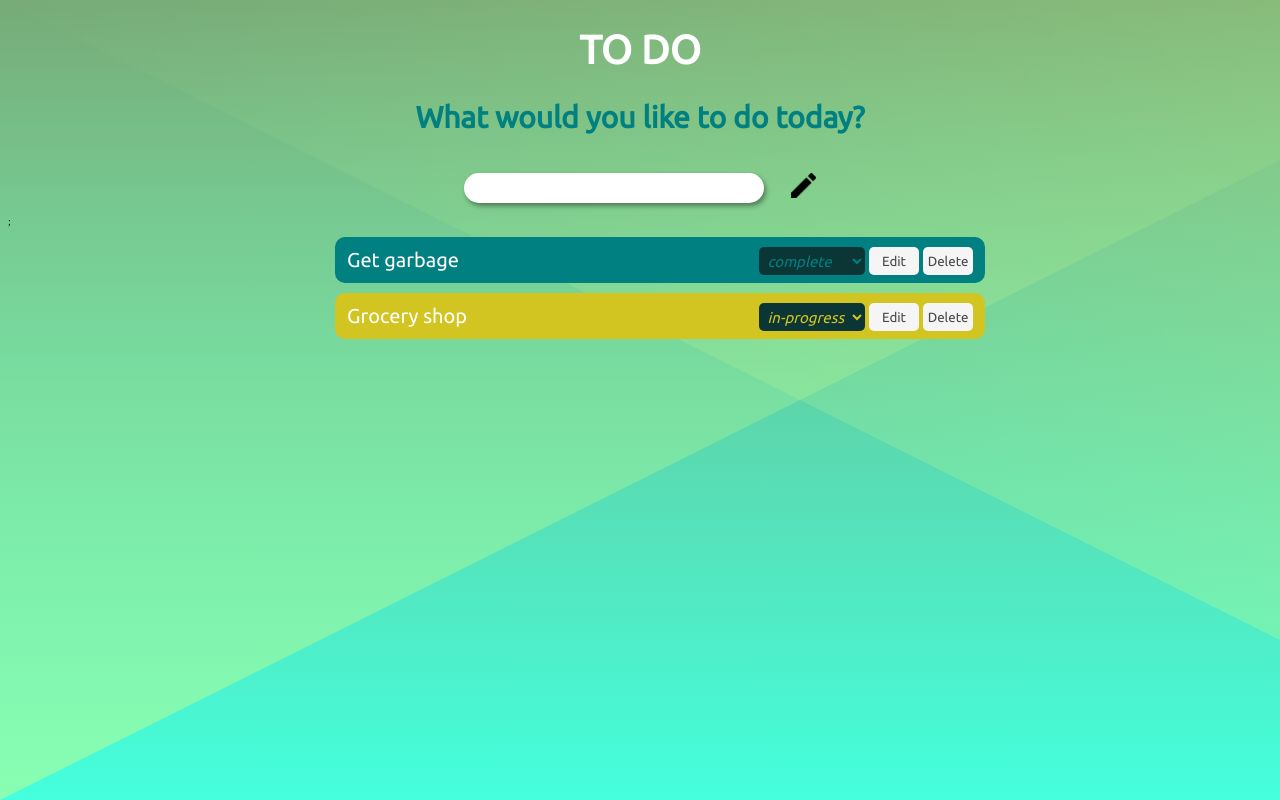
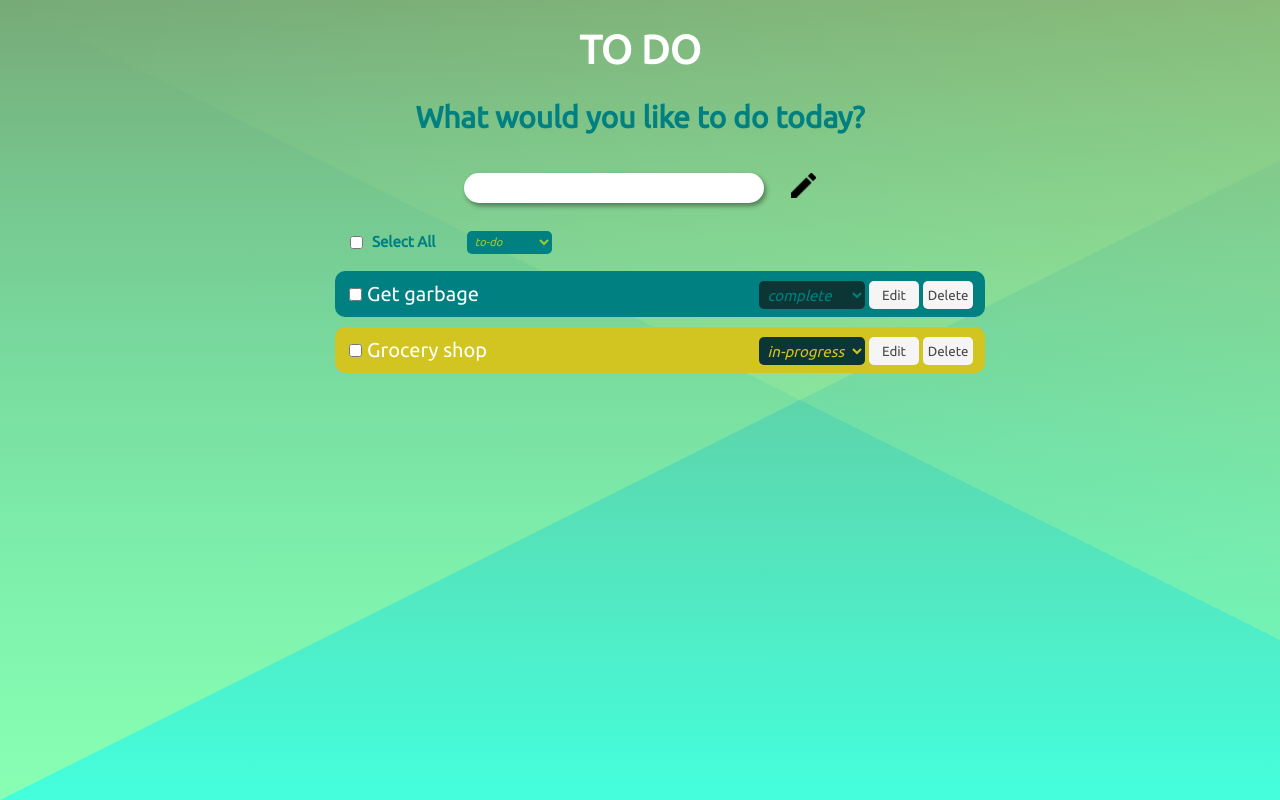
Before and after one commit to SteniTK/todo-react, a React (Create React App) app: page / in a window 1280 px wide. Built offline with nearby package versions, Linux system fonts and the light colour scheme.

Commit message:
Add select all button

```diff
--- a/src/TodoItem/TodoItem.js
+++ b/src/TodoItem/TodoItem.js
@@ -47,6 +47,7 @@ class TodoItem extends Component{
         const bgColor = this.getColor(this.props.status);
         return (
             <li style={{backgroundColor:bgColor}}>
+                <input type="checkbox"></input>
                 <input className="todo" type="text" readOnly={this.state.isReadOnly} ref={this.labelRef}
                     value={this.props.label} onChange={this.onChange} onKeyDown={this.onKeyDownHandler}
                     style={{backgroundColor:bgColor}}/>
--- /dev/null
+++ b/src/TodoList/TodoList.css
@@ -0,0 +1,25 @@
+.select-all-input {
+    font-size: 1.5rem;
+    font-family: 'Ubuntu';
+    margin: 0.5em auto 0.5em auto;
+    padding: 0.5em;
+    text-align: left;
+    width: 60%;
+    color: teal;
+    max-width: calc(630px - 2.75em);
+    display: flex;
+    line-height: 1.5em;
+}
+
+.select-all-input>input {
+    margin-right: 0.7em;
+}
+
+.select-all-input>label {
+    margin-right : 2em;
+    font-weight: bolder;
+}
+
+.select-all-input>select{
+    background-color: teal;
+}
--- a/src/TodoList/TodoList.js
+++ b/src/TodoList/TodoList.js
@@ -1,6 +1,7 @@
 import React from 'react';
 import TodoItem from '../TodoItem/TodoItem.js';
 import Modal from '../utils/Modal/Modal.js';
+import './TodoList.css';
 
 class TodoList extends React.Component {
     constructor(props) {
@@ -31,7 +32,16 @@ class TodoList extends React.Component {
             onEditTodo={this.props.onEdit}></TodoItem>)
         );
         return (<>
-            {(this.state.isShowModal) && <Modal noHandler={this.modalNoHandler} yesHandler={this.modalYesHandler}/>};
+            {(this.state.isShowModal) && <Modal noHandler={this.modalNoHandler} yesHandler={this.modalYesHandler}/>}
+            <div className="select-all-input">
+                <input type="checkbox" name="select-all" value="select-all"></input>
+                <label for="select-all">Select All</label>
+                <select>
+                    <option>to-do</option>
+                    <option>in-progress</option>
+                    <option>complete</option>
+                </select>
+            </div>
             <ul>
                 {this.todoListElement}
             </ul>
```
Also changed, not shown: 1 other file (tests, documents, lock files or other folders).
